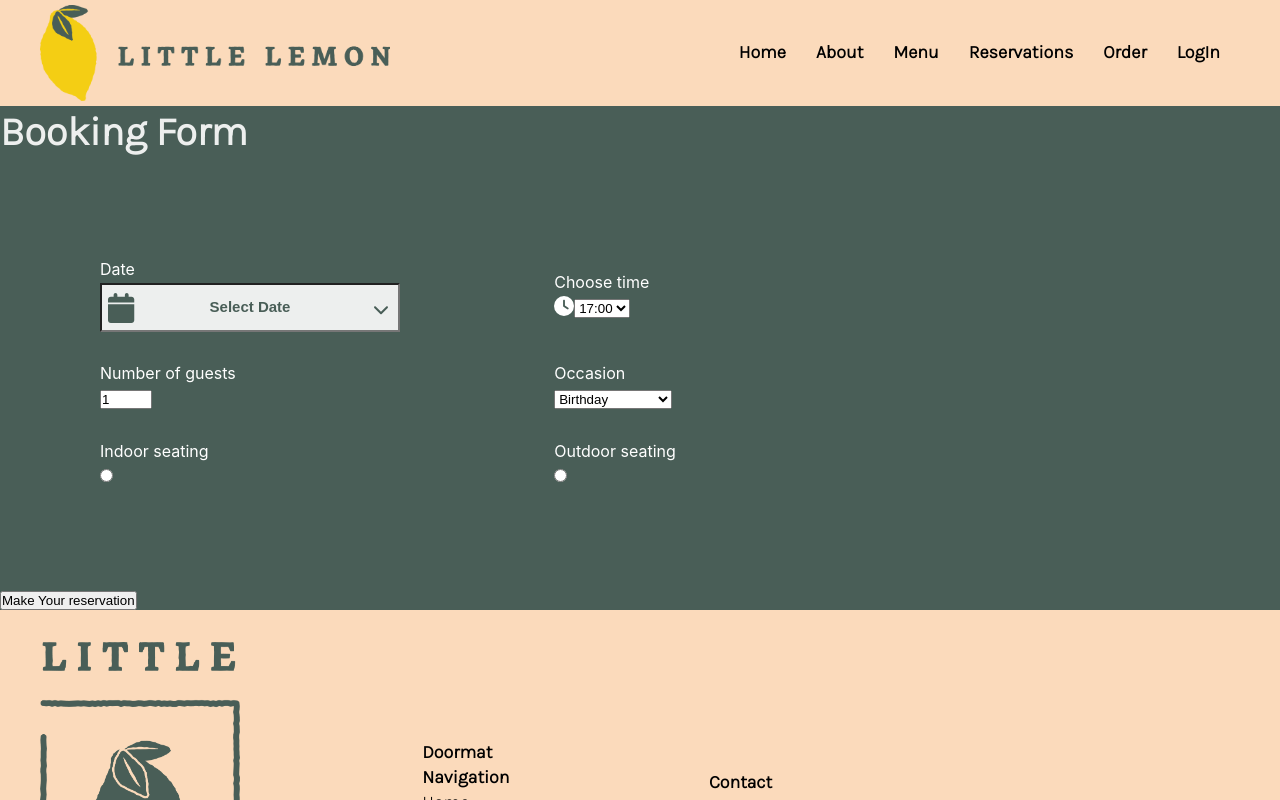
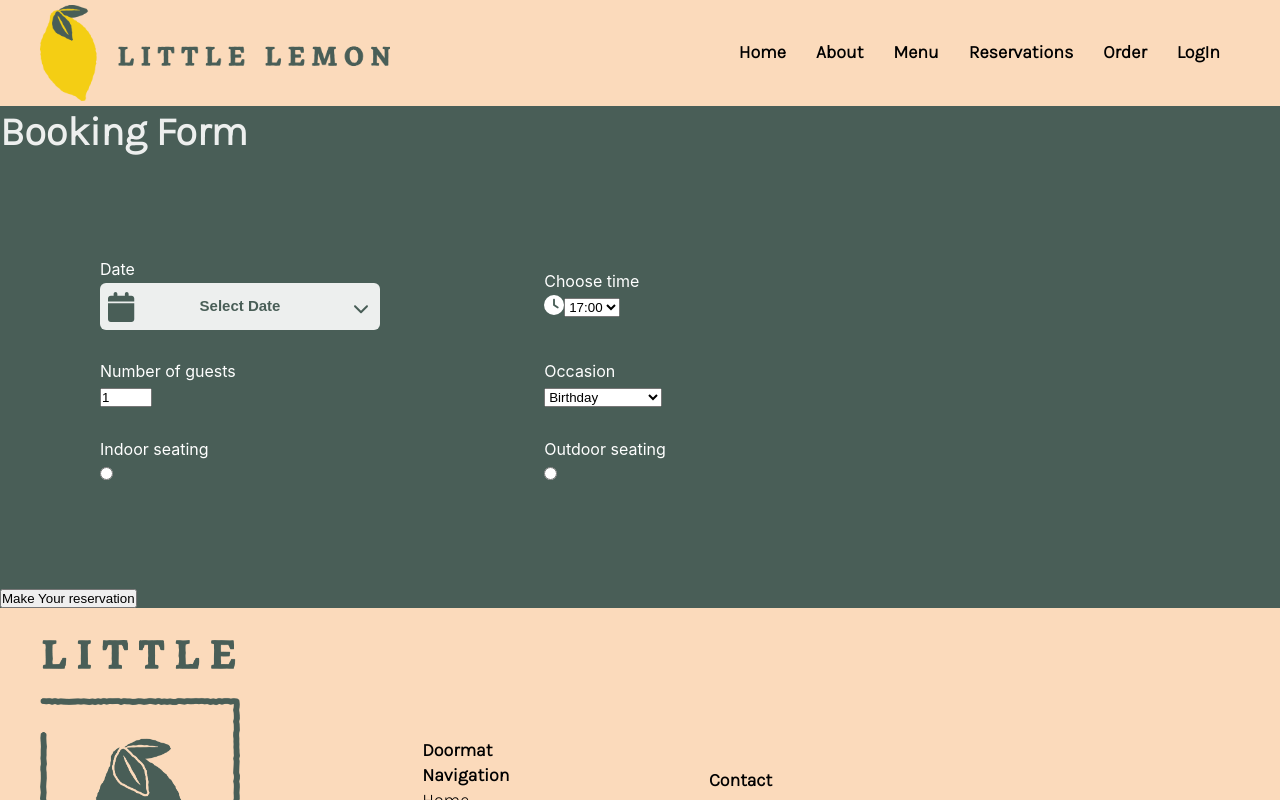
Before and after one commit to AshrafMuhammadNaeem/littlelemon-web, a React (Create React App) app: page /reservation in a window 1280 px wide. Shown: the top 800 px of the page. Built offline with nearby package versions, Linux system fonts and the light colour scheme; a web font is replaced by a local one.

Commit message:
Update BookingForm.css

```diff
--- a/src/BookingForm.css
+++ b/src/BookingForm.css
@@ -22,16 +22,21 @@
   }
 
   #res-date{
-    padding: 15px;
-    width: 300px;
+    padding: 16px;
+    width: 280px;
     text-align: center;
     cursor: pointer;
     background-color: #EDEFEE;
+    border-radius: 6px;
+    border: none;
   }
   #res-date::placeholder {
      color: #495E57;
     font-size: 15px;
     font-weight: bold;
+    opacity: 1;
+    text-align: center;
+    /* removes the default translucent color */
 
   }
 
@@ -42,7 +47,7 @@
   .icon{
   position: absolute;
   top: 60%;
-  right: 390px;
+  right: 380px;
   transform: translateY(-30%);
   color: #495E57;
   align-items: center;
@@ -51,7 +56,7 @@
   .icon-2{
     position: absolute;
     top: 65%;
-    right: 135px;
+    right: 145px;
     transform: translateY(-30%);
     color: #495E57;
     align-items: center;
```
